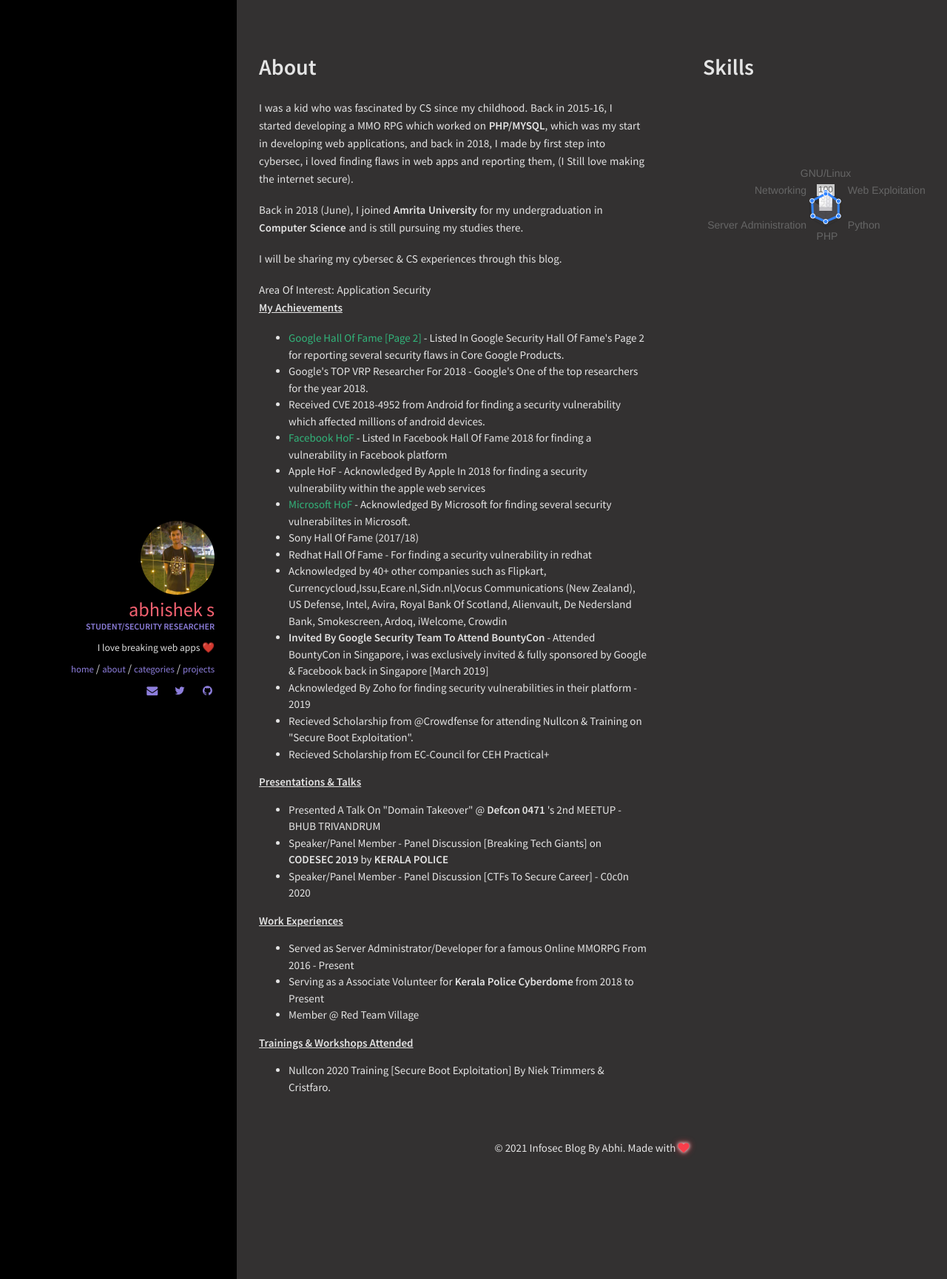
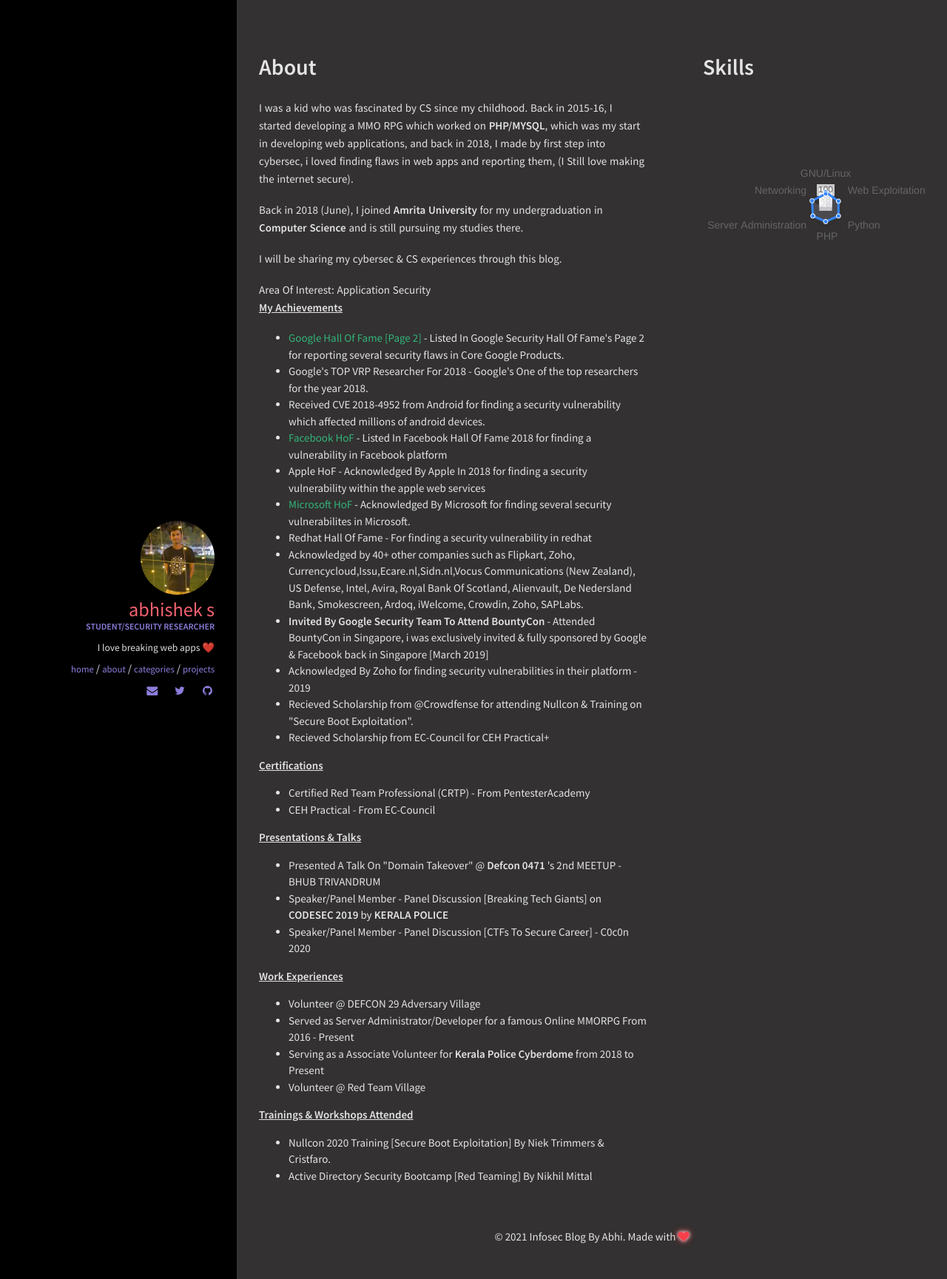
Before and after one commit to abhiabhi2306/abhiabhi2306.github.io, a Jekyll site: the page built from about.html, in a window 1280 px wide. Shown: the whole page at 74% size. Built offline with Jekyll 4.4.1, drawn with Linux system fonts in a browser that asks for light colours; nearby versions of some CDN libraries.

Commit message:
Update about.html

```diff
--- a/_includes/sections/about.html
+++ b/_includes/sections/about.html
@@ -18,13 +18,20 @@
    <li> <a href="https://facebook.com/whitehat">Facebook HoF </a> -  Listed In Facebook Hall Of Fame 2018 for finding a vulnerability in Facebook platform </li>
    <li> Apple HoF - Acknowledged By Apple In 2018 for finding a security vulnerability within the apple web services </li>
    <li> <a href="https://www.microsoft.com/en-us/msrc/researcher-acknowledgments-online-services-archive"> Microsoft HoF </a> - Acknowledged By Microsoft for finding several security vulnerabilites in Microsoft.</a></li>
-   <li> Sony Hall Of Fame (2017/18)</li>
    <li> Redhat Hall Of Fame - For finding a security vulnerability in redhat </li>
-   <li> Acknowledged by 40+ other companies such as Flipkart, Currencycloud,Issu,Ecare.nl,Sidn.nl,Vocus Communications (New Zealand), US Defense, Intel, Avira, Royal Bank Of Scotland, Alienvault, De Nedersland Bank, Smokescreen, Ardoq, iWelcome, Crowdin </li>
+   <li> Acknowledged by 40+ other companies such as Flipkart, Zoho, Currencycloud,Issu,Ecare.nl,Sidn.nl,Vocus Communications (New Zealand), US Defense, Intel, Avira, Royal Bank Of Scotland, Alienvault, De Nedersland Bank, Smokescreen, Ardoq, iWelcome, Crowdin, Zoho, SAPLabs.</li>
    <li> <b> Invited By Google Security Team To Attend BountyCon </b> - Attended BountyCon in Singapore, i was exclusively invited & fully sponsored by Google & Facebook back in Singapore [March 2019] </li>
 <li> Acknowledged By Zoho for finding security vulnerabilities in their platform - 2019 </li>
 <li> Recieved Scholarship from @Crowdfense for attending Nullcon & Training on "Secure Boot Exploitation". </li>
 <li> Recieved Scholarship from EC-Council for CEH Practical+ </li>
+</ul>
+
+
+<b><u>Certifications</b></u>
+<ul>
+   <li> Certified Red Team Professional (CRTP) - From PentesterAcademy </li>
+<li>  CEH Practical - From EC-Council </b> </li>
+ <!--  <li> GFACT (GIAC) from SANS Institute </li> !-->
 </ul>
 
 <b><u>Presentations & Talks</b></u>
@@ -36,9 +43,10 @@
 
 <b><u> Work Experiences </b></u>
 <ul>
+   <li> Volunteer @ DEFCON 29 Adversary Village
    <li> Served as Server Administrator/Developer for a famous Online MMORPG  From 2016 - Present </li>
    <li> Serving as a Associate Volunteer for <b> Kerala Police Cyberdome </b> from 2018 to Present </li>
-   <li> Member @ Red Team Village </li>
+   <li> Volunteer @ Red Team Village </li>
 </ul>
 
 
@@ -46,6 +54,7 @@
 <b><u>Trainings & Workshops Attended</b></u>
 <ul>
    <li>Nullcon 2020 Training [Secure Boot Exploitation] By Niek Trimmers & Cristfaro.</li>
+   <li> Active Directory Security Bootcamp [Red Teaming] By Nikhil Mittal </li>
 
 </ul>
 
```
